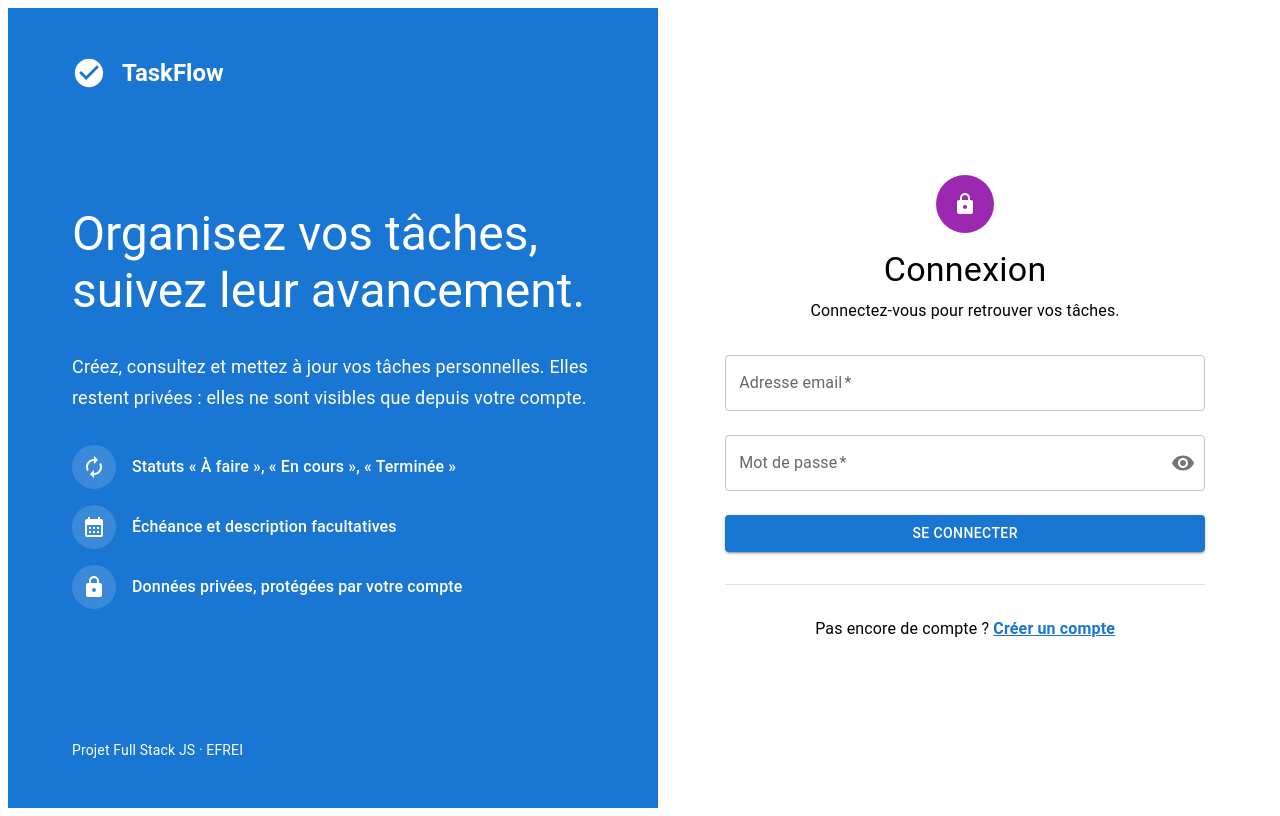
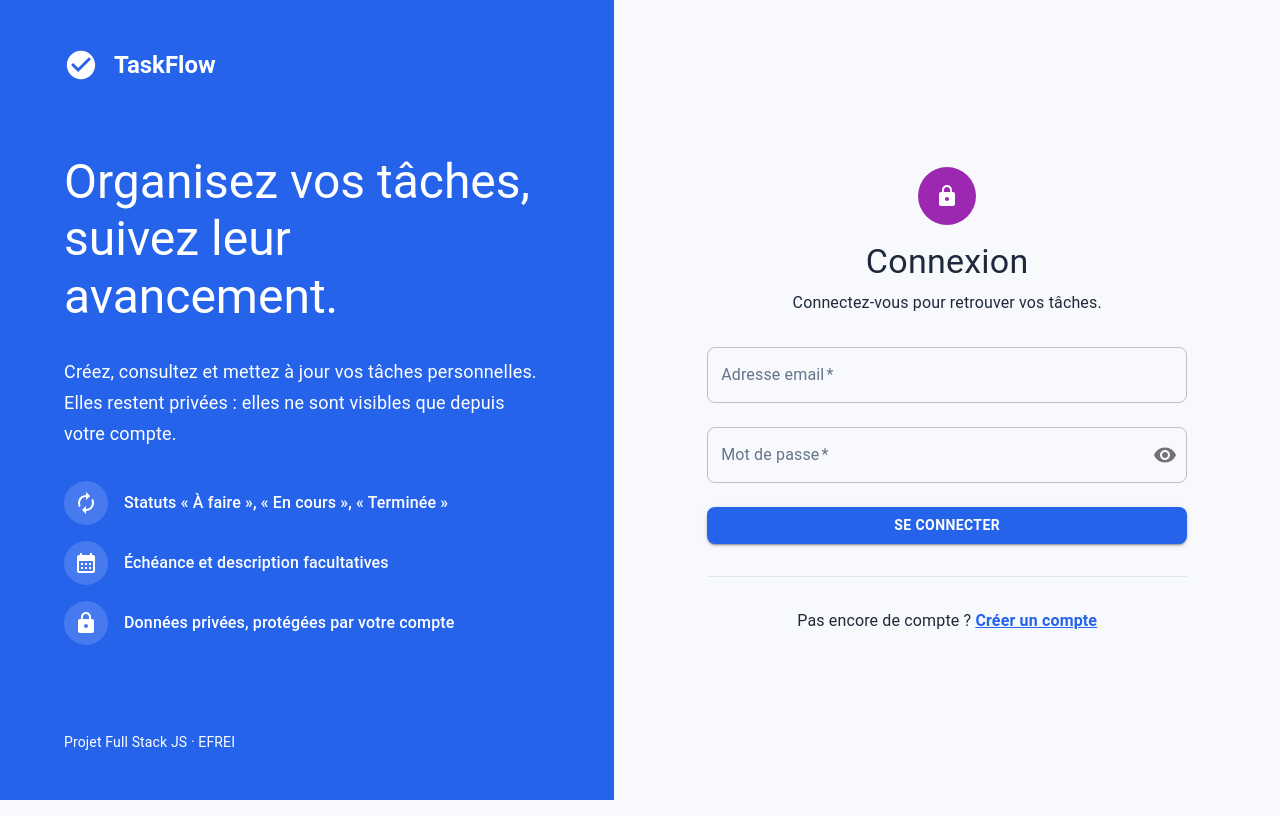
Before and after one commit to Feydai/TP-TODOLIST, a React (Vite) app in the folder frontend/: page /login in a window 1280 px wide. Built offline with nearby package versions, Linux system fonts and the light colour scheme.

Commit message:
enhance style

```diff
--- a/frontend/src/components/Layout.jsx
+++ b/frontend/src/components/Layout.jsx
@@ -1,14 +1,26 @@
+import { Box } from '@mui/material';
 import { Outlet } from 'react-router-dom';
 
 import Header from './Header.jsx';
 
 export default function Layout() {
   return (
-    <div className="layout">
+    <Box
+      sx={{
+        minHeight: '100vh',
+        bgcolor: 'background.default',
+      }}
+    >
       <Header />
-      <main className="content">
+
+      <Box
+        component="main"
+        sx={{
+          minHeight: 'calc(100vh - 64px)',
+        }}
+      >
         <Outlet />
-      </main>
-    </div>
+      </Box>
+    </Box>
   );
 }
--- a/frontend/src/components/tasks/TaskTable.jsx
+++ b/frontend/src/components/tasks/TaskTable.jsx
@@ -10,7 +10,7 @@ import {
   Typography,
 } from '@mui/material';
 
-import CalendarTodayIcon from '@mui/icons-material/CalendarToday';
+import CalendarTodayOutlinedIcon from '@mui/icons-material/CalendarTodayOutlined';
 
 import TaskStatusChip from './TaskStatusChip.jsx';
 import TaskActions from './TaskActions.jsx';
@@ -28,28 +28,56 @@ const isOverdue = (task) => {
     return false;
   }
 
-  const today = new Date().toISOString().slice(0, 10);
+  const dueDate = new Date(task.dueDate);
+  const today = new Date();
 
-  return task.dueDate < today;
+  today.setHours(0, 0, 0, 0);
+
+  return dueDate < today;
 };
 
 const TaskTable = ({ tasks, onEdit, onDelete, onView }) => {
   return (
     <TableContainer>
-      <Table sx={{ minWidth: 720 }}>
+      <Table
+        sx={{
+          minWidth: 720,
+          tableLayout: 'fixed',
+        }}
+      >
         <TableHead>
-          <TableRow>
-            <TableCell>
-              <strong>Titre</strong>
+          <TableRow
+            sx={{
+              bgcolor: 'action.hover',
+
+              '& th': {
+                py: 2,
+                borderColor: 'divider',
+              },
+            }}
+          >
+            <TableCell sx={{ width: '50%' }}>
+              <Typography variant="body2" fontWeight={600}>
+                Titre
+              </Typography>
             </TableCell>
-            <TableCell sx={{ width: 150 }}>
-              <strong>Statut</strong>
+
+            <TableCell sx={{ width: '15%' }}>
+              <Typography variant="body2" fontWeight={600}>
+                Statut
+              </Typography>
             </TableCell>
-            <TableCell sx={{ width: 190 }}>
-              <strong>Échéance</strong>
+
+            <TableCell sx={{ width: '20%' }}>
+              <Typography variant="body2" fontWeight={600}>
+                Échéance
+              </Typography>
             </TableCell>
-            <TableCell align="right" sx={{ width: 120 }}>
-              <strong>Actions</strong>
+
+            <TableCell align="center" sx={{ width: '15%' }}>
+              <Typography variant="body2" fontWeight={600}>
+                Actions
+              </Typography>
             </TableCell>
           </TableRow>
         </TableHead>
@@ -59,14 +87,37 @@ const TaskTable = ({ tasks, onEdit, onDelete, onView }) => {
             const overdue = isOverdue(task);
 
             return (
-              <TableRow key={task.id} hover>
+              <TableRow
+                key={task.id}
+                hover
+                sx={{
+                  '& td': {
+                    py: 2.5,
+                    borderColor: 'divider',
+                  },
+
+                  '&:hover': {
+                    bgcolor: 'action.hover',
+                  },
+                }}
+              >
+                {/* Titre + description */}
                 <TableCell>
                   <Link
                     component="button"
                     underline="hover"
-                    color="inherit"
+                    color="text.primary"
                     onClick={() => onView(task.id)}
-                    sx={{ fontWeight: 500, fontSize: 16, textAlign: 'left' }}
+                    sx={{
+                      display: 'block',
+                      maxWidth: '100%',
+                      fontSize: 16,
+                      fontWeight: 600,
+                      textAlign: 'left',
+                      overflow: 'hidden',
+                      textOverflow: 'ellipsis',
+                      whiteSpace: 'nowrap',
+                    }}
                   >
                     {task.title}
                   </Link>
@@ -75,21 +126,33 @@ const TaskTable = ({ tasks, onEdit, onDelete, onView }) => {
                     variant="body2"
                     color="text.secondary"
                     fontStyle={task.description ? 'normal' : 'italic'}
-                    noWrap
+                    sx={{
+                      mt: 0.5,
+                      overflow: 'hidden',
+                      textOverflow: 'ellipsis',
+                      whiteSpace: 'nowrap',
+                    }}
                   >
                     {task.description || 'Aucune description'}
                   </Typography>
                 </TableCell>
 
+                {/* Statut */}
                 <TableCell>
                   <TaskStatusChip status={task.status} />
                 </TableCell>
 
-                <TableCell
-                  sx={{ color: overdue ? 'error.main' : 'text.primary' }}
-                >
-                  <Box sx={{ display: 'flex', alignItems: 'center', gap: 1 }}>
-                    <CalendarTodayIcon fontSize="small" />
+                {/* Date */}
+                <TableCell>
+                  <Box
+                    sx={{
+                      display: 'flex',
+                      alignItems: 'center',
+                      gap: 1,
+                      color: overdue ? 'error.main' : 'text.primary',
+                    }}
+                  >
+                    <CalendarTodayOutlinedIcon fontSize="small" />
 
                     <Typography
                       variant="body2"
@@ -104,15 +167,17 @@ const TaskTable = ({ tasks, onEdit, onDelete, onView }) => {
                   {overdue && (
                     <Typography
                       variant="caption"
-                      fontWeight={500}
-                      sx={{ pl: 3.5 }}
+                      color="error.main"
+                      fontWeight={600}
+                      sx={{ ml: 3.5 }}
                     >
                       En retard
                     </Typography>
                   )}
                 </TableCell>
 
-                <TableCell align="right">
+                {/* Actions */}
+                <TableCell align="center">
                   <TaskActions
                     onEdit={() => onEdit(task.id)}
                     onDelete={() => onDelete(task)}
@@ -127,9 +192,14 @@ const TaskTable = ({ tasks, onEdit, onDelete, onView }) => {
               <TableCell
                 colSpan={4}
                 align="center"
-                sx={{ py: 5, color: 'text.secondary' }}
+                sx={{
+                  py: 6,
+                  borderBottom: 0,
+                }}
               >
-                Aucune tâche ne correspond à votre recherche.
+                <Typography variant="body1" color="text.secondary">
+                  Aucune tâche ne correspond à votre recherche.
+                </Typography>
               </TableCell>
             </TableRow>
           )}
--- a/frontend/src/main.jsx
+++ b/frontend/src/main.jsx
@@ -1,12 +1,19 @@
 import { StrictMode } from 'react';
 import { createRoot } from 'react-dom/client';
+import { CssBaseline, ThemeProvider } from '@mui/material';
+
 import App from './App.jsx';
 import AuthProvider from './context/AuthProvider.jsx';
+import theme from './theme.js';
 
 createRoot(document.getElementById('root')).render(
   <StrictMode>
-    <AuthProvider>
-      <App />
-    </AuthProvider>
+    <ThemeProvider theme={theme}>
+      <CssBaseline />
+
+      <AuthProvider>
+        <App />
+      </AuthProvider>
+    </ThemeProvider>
   </StrictMode>
 );
--- /dev/null
+++ b/frontend/src/theme.js
@@ -0,0 +1,67 @@
+import { createTheme } from '@mui/material/styles';
+
+const theme = createTheme({
+  palette: {
+    primary: {
+      main: '#2563EB',
+      light: '#DBEAFE',
+      dark: '#1D4ED8',
+    },
+
+    success: {
+      main: '#16A34A',
+      light: '#DCFCE7',
+    },
+
+    error: {
+      main: '#DC2626',
+      light: '#FEE2E2',
+    },
+
+    warning: {
+      main: '#D97706',
+      light: '#FEF3C7',
+    },
+
+    background: {
+      default: '#F7F9FC',
+      paper: '#FFFFFF',
+    },
+
+    text: {
+      primary: '#1E293B',
+      secondary: '#64748B',
+    },
+
+    divider: '#E2E8F0',
+  },
+
+  shape: {
+    borderRadius: 8,
+  },
+
+  typography: {
+    fontFamily: '"Roboto", "Helvetica", "Arial", sans-serif',
+  },
+
+  components: {
+    MuiButton: {
+      styleOverrides: {
+        root: {
+          textTransform: 'none',
+          fontWeight: 600,
+        },
+      },
+    },
+
+    MuiPaper: {
+      styleOverrides: {
+        root: {
+          backgroundImage: 'none',
+        },
+      },
+    },
+  },
+});
+
+export default theme;
```
